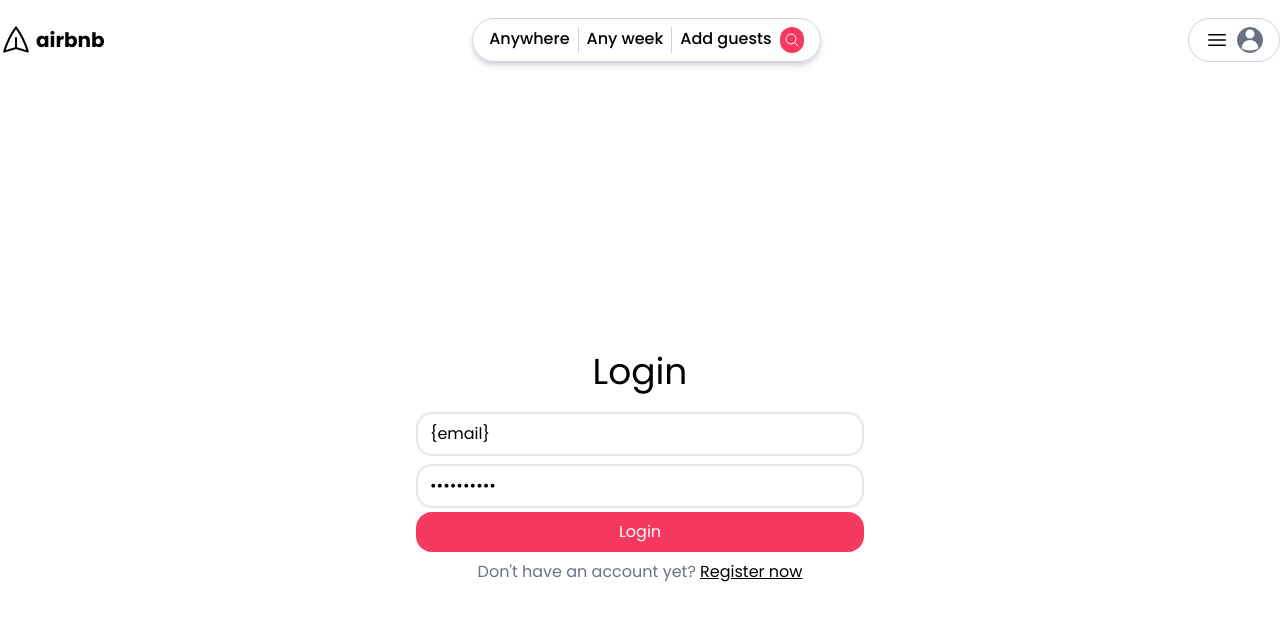
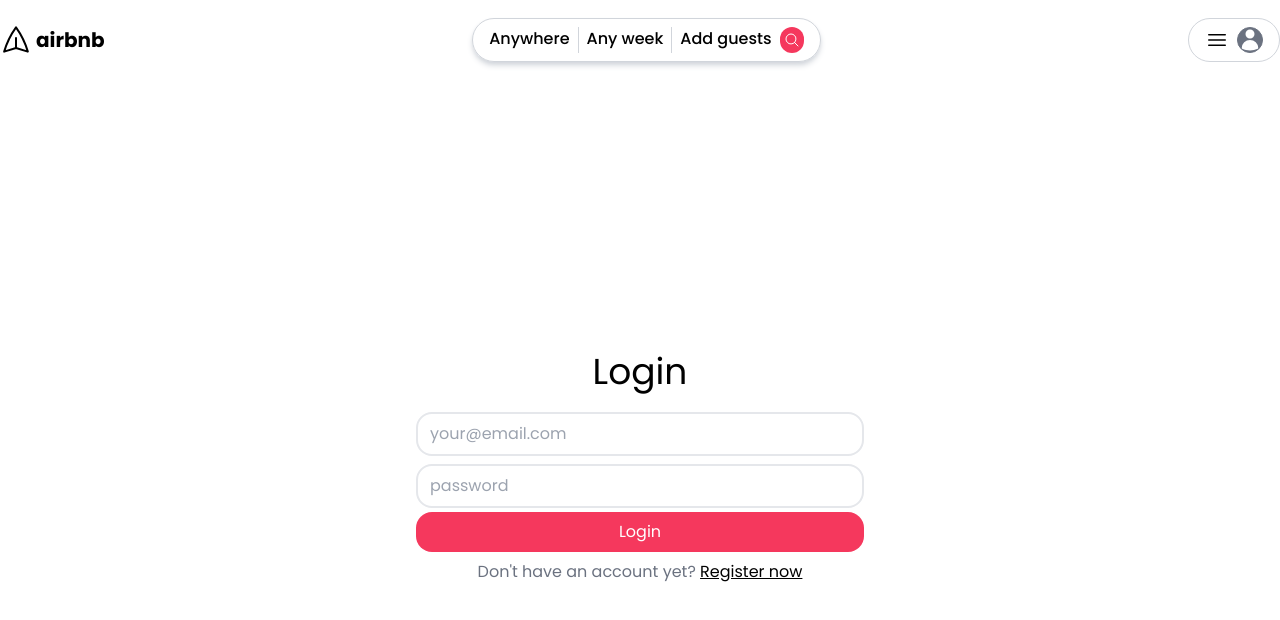
Before and after one commit to Zecroion/airbnb-clone, a React (Create React App) app in the folder client/: page /login in a window 1280 px wide. Shown: the top 620 px of the page. Built offline with nearby package versions, Linux system fonts and the light colour scheme; no server answers.

Commit message:
Validates the login form

```diff
--- a/client/src/pages/login/login.component.jsx
+++ b/client/src/pages/login/login.component.jsx
@@ -1,23 +1,83 @@
-import { Link } from 'react-router-dom';
+import { Link, Navigate } from 'react-router-dom';
 import './login.styles.scss'
+import { useContext, useState } from 'react';
+import axios from 'axios';
+import { UserContext } from '../../contexts/users.context';
+import { useForm } from "react-hook-form"
+import { toast } from 'react-toastify'
 const Login = () => {
+  const { register, handleSubmit, formState: {errors} } = useForm({
+    defaultValues: {
+      email: '',
+      password: ''
+    }
+  });
+
+  const [redirect, setRedirect] = useState(false);
+  const {setUser} = useContext(UserContext)
+
+  if (redirect) {
+
+    return <Navigate to={"/home"}/>
+  }
+
+
+  const onSubmit = async (data) => {
+    const { email, password } = data;
+      try {
+        const { data } = await axios.post('/login', { email, password})
+        setUser(data);
+        setRedirect(true)
+        toast('🎊 Logged In Successfuly!', {
+          position: "top-right",
+          autoClose: 3000,
+          hideProgressBar: false,
+          closeOnClick: true,
+          pauseOnHover: true,
+          draggable: true,
+          progress: undefined,
+          theme: "light",
+          });
+
+      } catch (err) {
+        console.log(err)
+        toast.error(err.response.data, {
+          position: "top-right",
+          autoClose: 3000,
+          hideProgressBar: false,
+          closeOnClick: true,
+          pauseOnHover: true,
+          draggable: true,
+          progress: undefined,
+          theme: "light",
+          });
+
+      }
+  }
+
+
   return (
     <div className="c-form">
       <div className="mt-64">
         <h1 className="form__title">Login</h1>
-        <form onSubmit="{handleLoginSubmit}">
+        <form onSubmit={handleSubmit(onSubmit)}>
           <input
             type="email"
+            name="email"
             placeholder="your@email.com"
-            value="{email}"
-            // onChange={ev => setEmail(ev.target.value)}
+            {...register("email", {required: "Email Is Required", pattern: {
+              value:/^[a-zA-Z0-9.!#$%&’*+/=?^_`{|}~-]+@[a-zA-Z0-9-]+(?:\.[a-zA-Z0-9-]+)*$/,
+              message: 'Please Enter Valid Email'
+          } })}
           />
+          {errors?.email?.message && <span className="text-red-500 font-semibold">{errors?.email?.message}</span>}
           <input
             type="password"
+            name="password"
             placeholder="password"
-            value="{password}"
-            // onChange={ev => setPassword(ev.target.value)}
+            {...register("password", {required: "Password Is Required"})}
           />
+          {errors?.password?.message && <span className="text-red-500 font-semibold">{errors?.password?.message}</span>}
           <button className="g-primary">Login</button>
           <div className="form__register">
             Don't have an account yet?{' '}
--- a/client/src/pages/login/login.styles.scss
+++ b/client/src/pages/login/login.styles.scss
@@ -1,5 +1,5 @@
 .c-form{
-    @apply mt-4 grow flex items-center justify-around;
+    @apply mt-4 px-4 grow flex items-center justify-around;
 
     .form__title{
         @apply text-4xl text-center mb-4;
```
